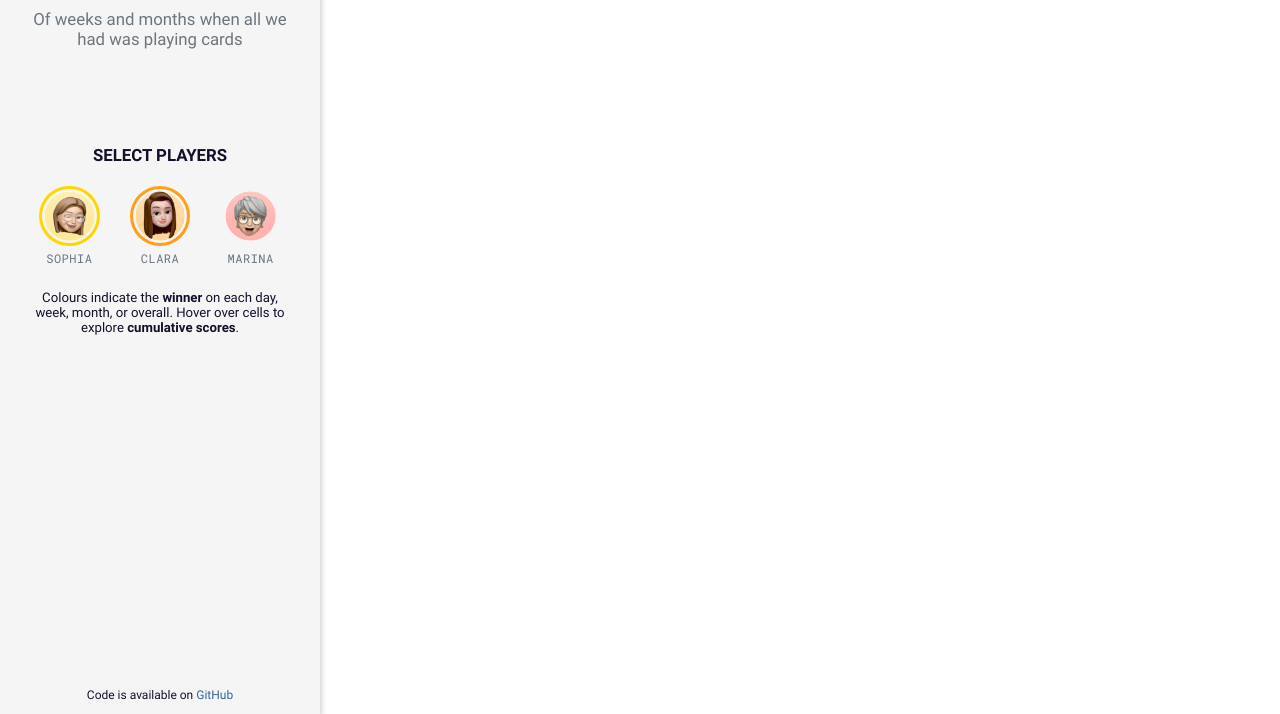
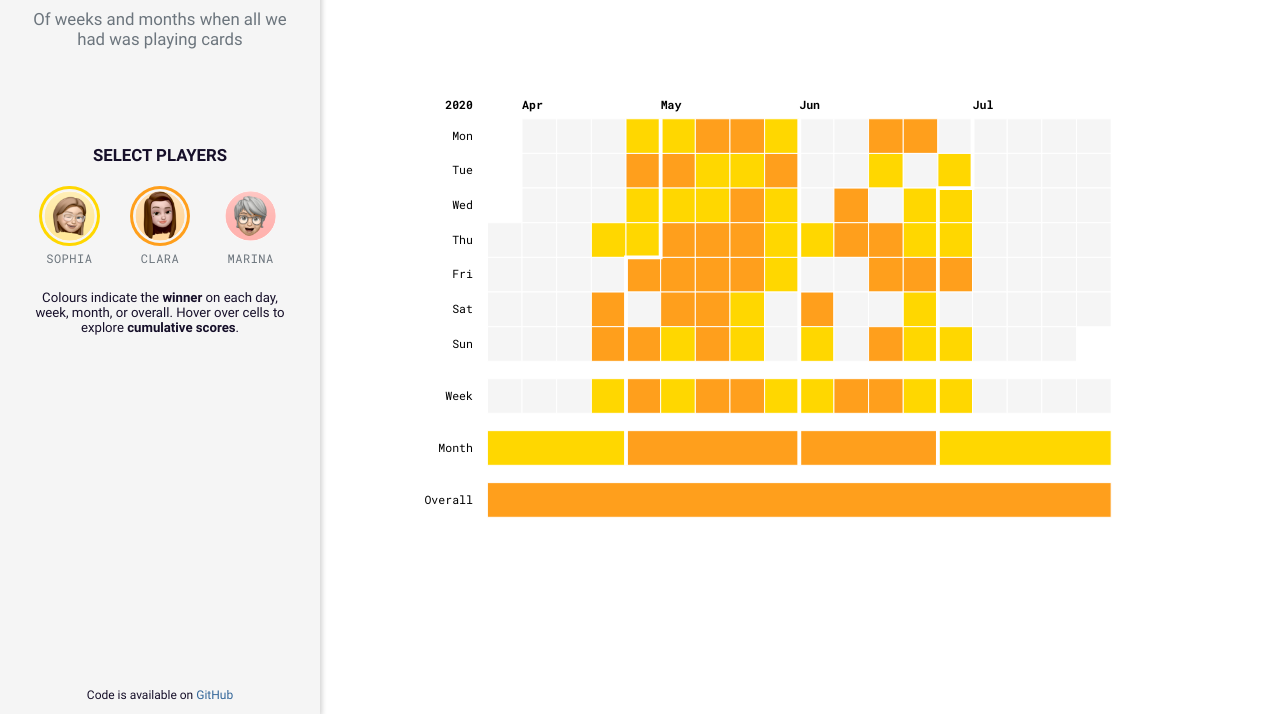
Before and after one commit to sophiamersmann/rummy-calendar, a website: page index.html in a window 1280 px wide. Shown: the part 86-800 px from the top of the page. Drawn offline with Linux system fonts and the light colour scheme; no server answers.

Commit message:
Fix path to source file

```diff
--- a/index.html
+++ b/index.html
@@ -72,7 +72,7 @@
   </div>
 
   <div class="main">
-    <div id="chart-container" data-src="data/romme.csv"></div>
+    <div id="chart-container" data-src="data/rummy.csv"></div>
   </div>
 
 </body>
```
